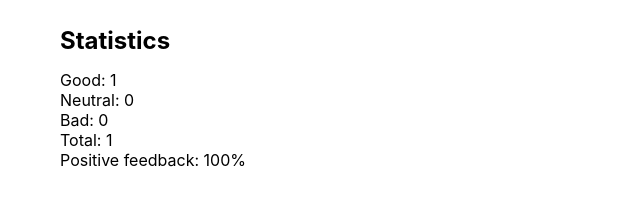
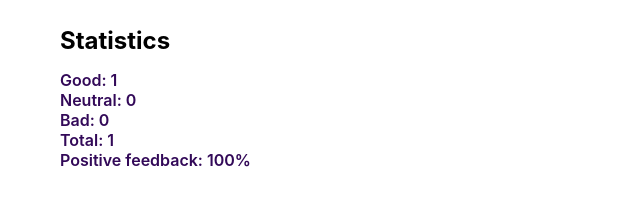
Before and after one commit to OliaMedinska/goit-react-hw-02-feedback, a React (Create React App) app: page / in a window 1280 px wide. Both pictures are taken after a click on the button "good". Shown: the part 128-334 px from the top of the page, without its empty margins (0-640 px from the left). Built offline with nearby package versions, Linux system fonts and the light colour scheme.

Commit message:
new style

```diff
--- a/src/components/Notification/Notification.css
+++ b/src/components/Notification/Notification.css
@@ -0,0 +1,5 @@
+.notification {
+  color: rgb(50, 9, 88);
+  font-size: 16px;
+  font-weight: 600;
+}
--- a/src/components/Statistics/Statistics.css
+++ b/src/components/Statistics/Statistics.css
@@ -0,0 +1,5 @@
+.statistics-item {
+  color: rgb(50, 9, 88);
+  font-size: 16px;
+  font-weight: 600;
+}
--- a/src/components/Statistics/Statistics.jsx
+++ b/src/components/Statistics/Statistics.jsx
@@ -4,13 +4,13 @@ import './Statistics.css';
 const Statistics = ({ good, neutral, bad, total, positiveFeedback }) => {
   return (
     <ul>
-            <li>Good: {good}</li>
-            <li>Neutral: {neutral}</li>
-            <li>Bad: {bad}</li>
-            <li>Total: {total}</li>
-            <li>Positive feedback: {positiveFeedback}</li>
+      <li className="statistics-item">Good: {good}</li>
+      <li className="statistics-item">Neutral: {neutral}</li>
+      <li className="statistics-item">Bad: {bad}</li>
+      <li className="statistics-item">Total: {total}</li>
+      <li className="statistics-item">Positive feedback: {positiveFeedback}</li>
     </ul>
-    )
+  );
 };
 
 Statistics.propTypes = {
@@ -18,7 +18,7 @@ Statistics.propTypes = {
   neutral: PropTypes.number.isRequired,
   bad: PropTypes.number.isRequired,
   total: PropTypes.number.isRequired,
-    positiveFeedback: PropTypes.string.isRequired
-}
+  positiveFeedback: PropTypes.string.isRequired,
+};
 
 export default Statistics;
```
Lines whose indentation alone changed are shown as unchanged.
